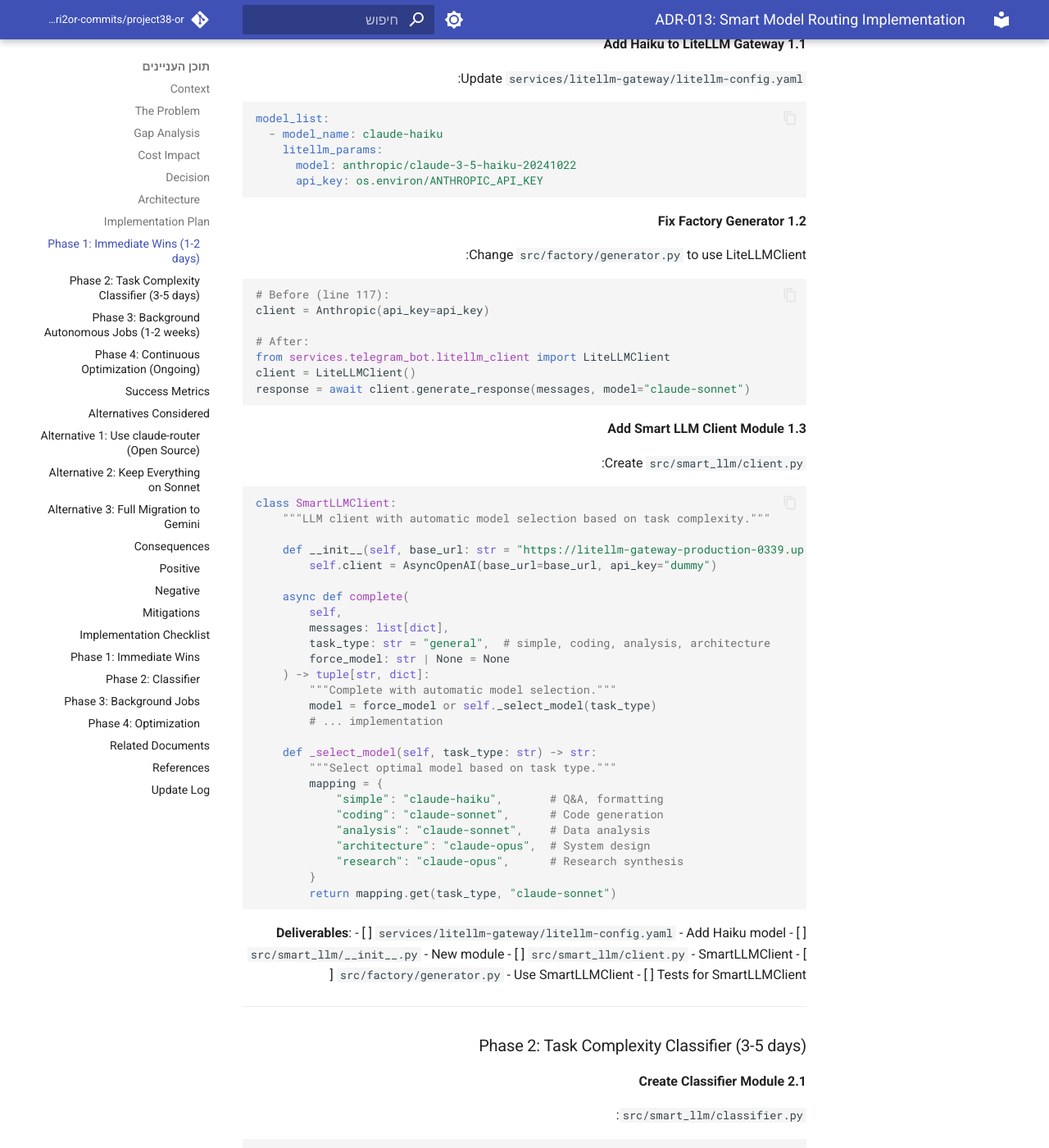
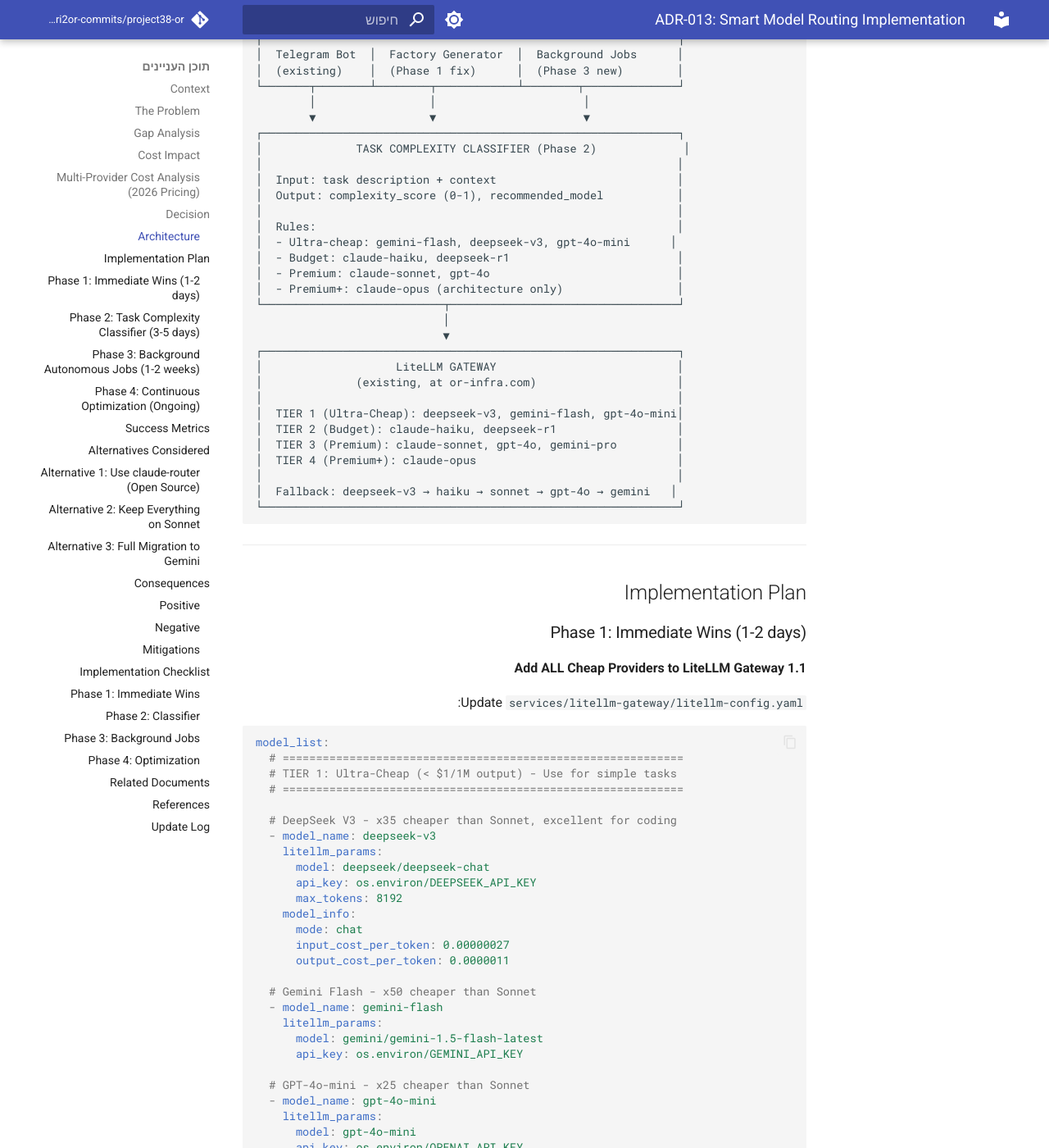
Before and after one commit to edri2or-commits/project38-or, an MkDocs documentation site: the page built from docs/decisions/ADR-013-smart-model-routing-implementation.md, in a window 1280 px wide and 1400 px high, scrolled down 2406 px. Shown: the whole window at 82% size. Built offline with MkDocs 1.6.1 and Material for MkDocs 9.7.7, drawn with Linux system fonts in a browser that asks for light colours; comment, search, counter and statistics services are not loaded; some of the changed text lies outside the part shown.

Commit message:
docs(adr): expand ADR-013 with multi-provider strategy
Added comprehensive multi-provider cost analysis:
- DeepSeek V3: x35 cheaper than Sonnet (excellent for coding)
- Gemini Flash: x50 cheaper (ultra-cheap for simple tasks)
- GPT-4o-mini: x25 cheaper
- DeepSeek R1: x7 cheaper reasoning (vs Opus)

Updated 4-tier model selection:
- Tier 1 (Ultra-Cheap): gemini-flash, deepseek-v3, gpt-4o-mini
- Tier 2 (Budget): claude-haiku, deepseek-r1
- Tier 3 (Premium): claude-sonnet, gpt-4o
- Tier 4 (Premium+): claude-opus

Expected savings:
- Q&A: 98% (Sonnet → Gemini Flash)
- Coding: 93% (Sonnet → DeepSeek V3)
- Research: 97% (Opus → DeepSeek R1)

https://claude.ai/code/session_01JiDzENGZuoLZTbiMG9RK5Z

````diff
--- a/docs/decisions/ADR-013-smart-model-routing-implementation.md
+++ b/docs/decisions/ADR-013-smart-model-routing-implementation.md
@@ -41,10 +41,33 @@ Current state with Claude Code Max subscription:
 - No delegation to cheaper models for simple tasks
 - Background work doesn't happen when user is offline
 
+### Multi-Provider Cost Analysis (2026 Pricing)
+
+| Provider | Model | Input/1M | Output/1M | Best For | vs Sonnet |
+|----------|-------|----------|-----------|----------|-----------|
+| **Anthropic** | Claude Opus 4.5 | $15.00 | $75.00 | Complex reasoning | 5x more |
+| **Anthropic** | Claude Sonnet 4.5 | $3.00 | $15.00 | Balanced (baseline) | 1x |
+| **Anthropic** | Claude Haiku 4.5 | $1.00 | $5.00 | Simple tasks | **3x cheaper** |
+| **OpenAI** | GPT-4o | $2.50 | $10.00 | Vision, general | 1.5x cheaper |
+| **OpenAI** | GPT-4o-mini | $0.15 | $0.60 | Fast, cheap | **25x cheaper** |
+| **Google** | Gemini Pro | $1.25 | $5.00 | Long context | 3x cheaper |
+| **Google** | Gemini Flash | $0.075 | $0.30 | Ultra-cheap | **50x cheaper** |
+| **DeepSeek** | V3 | $0.27 | $1.10 | Coding, math | **13x cheaper** |
+| **DeepSeek** | V3.2-Exp | $0.28 | $0.42 | Latest, cheaper | **35x cheaper** |
+| **DeepSeek** | R1 | $0.55 | $2.19 | Reasoning | 7x cheaper |
+
+**Key Insight**: DeepSeek V3 is **x35 cheaper** than Claude Sonnet for output tokens and excellent for coding tasks.
+
+**Sources**:
+- [DeepSeek vs Claude Comparison](https://elephas.app/blog/deepseek-vs-claude)
+- [LLM API Pricing 2026](https://intuitionlabs.ai/articles/llm-api-pricing-comparison-2025)
+- [AI Pricing Calculator](https://aipricing.org/)
+
 Potential savings with smart routing (from research):
 - **Model Cascading**: 40-60% cost reduction
 - **Adaptive Selection**: ~62% savings vs quality profile
 - **Task-Based Routing**: 80% savings on simple tasks
+- **DeepSeek for Coding**: 90%+ savings on code generation
 
 ---
 
@@ -75,9 +98,10 @@ Potential savings with smart routing (from research):
 │  Output: complexity_score (0-1), recommended_model           │
 │                                                              │
 │  Rules:                                                      │
-│  - Simple (0-0.3): Haiku - formatting, summarizing, Q&A      │
-│  - Medium (0.3-0.7): Sonnet - coding, analysis, features     │
-│  - Complex (0.7-1.0): Opus - architecture, research, design  │
+│  - Ultra-cheap: gemini-flash, deepseek-v3, gpt-4o-mini      │
+│  - Budget: claude-haiku, deepseek-r1                         │
+│  - Premium: claude-sonnet, gpt-4o                            │
+│  - Premium+: claude-opus (architecture only)                 │
 └───────────────────────────┬──────────────────────────────────┘
                             │
                             ▼
@@ -85,10 +109,12 @@ Potential savings with smart routing (from research):
 │                    LiteLLM GATEWAY                           │
 │              (existing, at or-infra.com)                     │
 │                                                              │
-│  Models: claude-opus, claude-sonnet, claude-haiku,           │
-│          gpt-4o, gemini-pro, gemini-flash                    │
+│  TIER 1 (Ultra-Cheap): deepseek-v3, gemini-flash, gpt-4o-mini│
+│  TIER 2 (Budget): claude-haiku, deepseek-r1                  │
+│  TIER 3 (Premium): claude-sonnet, gpt-4o, gemini-pro         │
+│  TIER 4 (Premium+): claude-opus                              │
 │                                                              │
-│  Fallback: haiku → sonnet → opus → gpt-4o → gemini          │
+│  Fallback: deepseek-v3 → haiku → sonnet → gpt-4o → gemini   │
 └──────────────────────────────────────────────────────────────┘
 ```
 
@@ -98,69 +124,134 @@ Potential savings with smart routing (from research):
 
 ### Phase 1: Immediate Wins (1-2 days)
 
-**1.1 Add Haiku to LiteLLM Gateway**
+**1.1 Add ALL Cheap Providers to LiteLLM Gateway**
 
 Update `services/litellm-gateway/litellm-config.yaml`:
 
 ```yaml
 model_list:
+  # ============================================================
+  # TIER 1: Ultra-Cheap (< $1/1M output) - Use for simple tasks
+  # ============================================================
+
+  # DeepSeek V3 - x35 cheaper than Sonnet, excellent for coding
+  - model_name: deepseek-v3
+    litellm_params:
+      model: deepseek/deepseek-chat
+      api_key: os.environ/DEEPSEEK_API_KEY
+      max_tokens: 8192
+    model_info:
+      mode: chat
+      input_cost_per_token: 0.00000027
+      output_cost_per_token: 0.0000011
+
+  # Gemini Flash - x50 cheaper than Sonnet
+  - model_name: gemini-flash
+    litellm_params:
+      model: gemini/gemini-1.5-flash-latest
+      api_key: os.environ/GEMINI_API_KEY
+
+  # GPT-4o-mini - x25 cheaper than Sonnet
+  - model_name: gpt-4o-mini
+    litellm_params:
+      model: gpt-4o-mini
+      api_key: os.environ/OPENAI_API_KEY
+
+  # ============================================================
+  # TIER 2: Budget ($1-5/1M output) - Balanced quality/cost
+  # ============================================================
+
+  # Claude Haiku - x3 cheaper than Sonnet, fast
   - model_name: claude-haiku
     litellm_params:
       model: anthropic/claude-3-5-haiku-20241022
       api_key: os.environ/ANTHROPIC_API_KEY
+
+  # DeepSeek R1 - Reasoning model, cheaper than Opus
+  - model_name: deepseek-r1
+    litellm_params:
+      model: deepseek/deepseek-reasoner
+      api_key: os.environ/DEEPSEEK_API_KEY
+
+  # ============================================================
+  # TIER 3: Premium ($5-15/1M output) - High quality
+  # ============================================================
+
+  # Claude Sonnet (existing) - Baseline
+  - model_name: claude-sonnet
+    litellm_params:
+      model: anthropic/claude-sonnet-4-20250514
+      api_key: os.environ/ANTHROPIC_API_KEY
+
+  # GPT-4o (existing) - Vision support
+  - model_name: gpt-4o
+    litellm_params:
+      model: gpt-4o
+      api_key: os.environ/OPENAI_API_KEY
+
+  # ============================================================
+  # TIER 4: Premium+ ($15+/1M output) - Complex reasoning only
+  # ============================================================
+
+  # Claude Opus - Only for architecture/research
+  - model_name: claude-opus
+    litellm_params:
+      model: anthropic/claude-opus-4-20250514
+      api_key: os.environ/ANTHROPIC_API_KEY
 ```
 
-**1.2 Fix Factory Generator**
+**Required Secret Manager Keys**:
+- `ANTHROPIC-API` ✅ (exists)
+- `OPENAI-API` ✅ (exists)
+- `GEMINI-API` ✅ (exists)
+- `DEEPSEEK-API` ❓ (need to add)
 
-Change `src/factory/generator.py` to use LiteLLMClient:
+**1.2 Update Smart Model Selection Logic**
 
 ```python
-# Before (line 117):
-client = Anthropic(api_key=api_key)
+def _select_model(self, task_type: str) -> str:
+    """Select optimal model based on task type and cost."""
+    mapping = {
+        # ULTRA-CHEAP TIER (Tier 1)
+        "simple": "gemini-flash",       # Q&A, formatting ($0.30/1M)
+        "translate": "gemini-flash",    # Translation
+        "summarize": "gemini-flash",    # Summarization
 
-# After:
-from services.telegram_bot.litellm_client import LiteLLMClient
-client = LiteLLMClient()
-response = await client.generate_response(messages, model="claude-sonnet")
+        # BUDGET TIER (Tier 1-2)
+        "coding": "deepseek-v3",        # Code generation ($1.10/1M) - best ROI!
+        "math": "deepseek-v3",          # Math problems
+        "data": "gpt-4o-mini",          # Data processing
+
+        # BALANCED TIER (Tier 2)
+        "analysis": "claude-haiku",     # Analysis ($5/1M)
+        "review": "claude-haiku",       # Code review
+
+        # PREMIUM TIER (Tier 3)
+        "feature": "claude-sonnet",     # Feature development ($15/1M)
+        "refactor": "claude-sonnet",    # Refactoring
+
+        # PREMIUM+ TIER (Tier 4)
+        "architecture": "claude-opus",  # System design ($75/1M)
+        "research": "deepseek-r1",      # Research ($2.19/1M) - great for reasoning!
+    }
+    return mapping.get(task_type, "claude-haiku")  # Default to cheap
 ```
 
-**1.3 Add Smart LLM Client Module**
+**Cost Comparison for 1M Output Tokens**:
 
-Create `src/smart_llm/client.py`:
-
-```python
-class SmartLLMClient:
-    """LLM client with automatic model selection based on task complexity."""
-
-    def __init__(self, base_url: str = "https://litellm-gateway-production-0339.up.railway.app"):
-        self.client = AsyncOpenAI(base_url=base_url, api_key="dummy")
-
-    async def complete(
-        self,
-        messages: list[dict],
-        task_type: str = "general",  # simple, coding, analysis, architecture
-        force_model: str | None = None
-    ) -> tuple[str, dict]:
-        """Complete with automatic model selection."""
-        model = force_model or self._select_model(task_type)
-        # ... implementation
-
-    def _select_model(self, task_type: str) -> str:
-        """Select optimal model based on task type."""
-        mapping = {
-            "simple": "claude-haiku",       # Q&A, formatting
-            "coding": "claude-sonnet",      # Code generation
-            "analysis": "claude-sonnet",    # Data analysis
-            "architecture": "claude-opus",  # System design
-            "research": "claude-opus",      # Research synthesis
-        }
-        return mapping.get(task_type, "claude-sonnet")
-```
+| Task Type | Old Model | Old Cost | New Model | New Cost | Savings |
+|-----------|-----------|----------|-----------|----------|---------|
+| Q&A | Sonnet | $15.00 | Gemini Flash | $0.30 | **98%** |
+| Coding | Sonnet | $15.00 | DeepSeek V3 | $1.10 | **93%** |
+| Analysis | Sonnet | $15.00 | Haiku | $5.00 | **67%** |
+| Architecture | Opus | $75.00 | Opus | $75.00 | 0% |
+| Research | Opus | $75.00 | DeepSeek R1 | $2.19 | **97%** |
 
 **Deliverables**:
-- [ ] `services/litellm-gateway/litellm-config.yaml` - Add Haiku model
+- [ ] `services/litellm-gateway/litellm-config.yaml` - Add 6 new models
+- [ ] Add `DEEPSEEK-API` to GCP Secret Manager
 - [ ] `src/smart_llm/__init__.py` - New module
-- [ ] `src/smart_llm/client.py` - SmartLLMClient
+- [ ] `src/smart_llm/client.py` - SmartLLMClient with multi-tier selection
 - [ ] `src/factory/generator.py` - Use SmartLLMClient
 - [ ] Tests for SmartLLMClient
 
````
